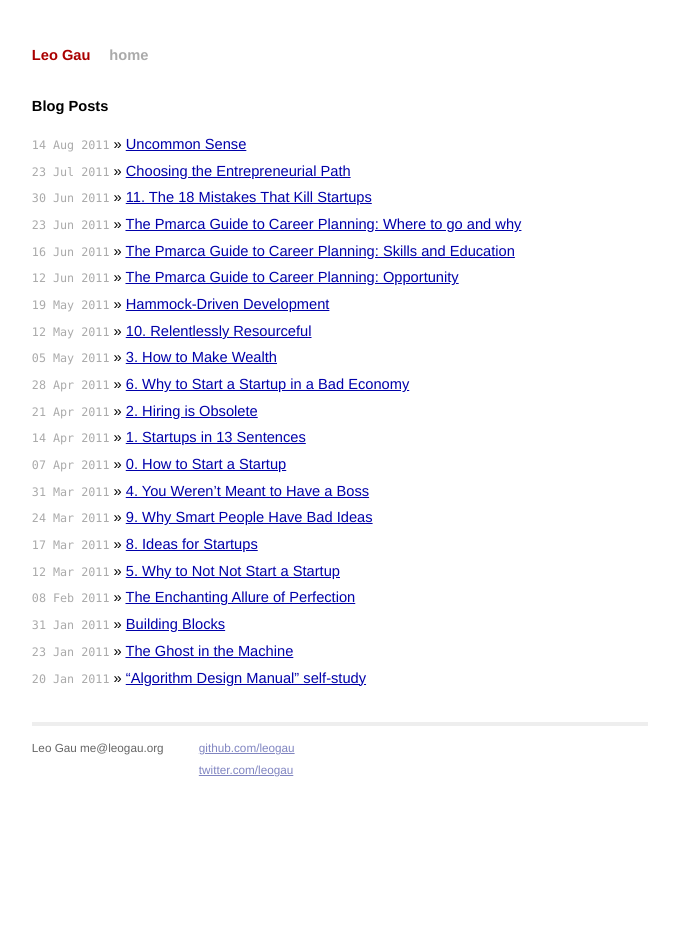
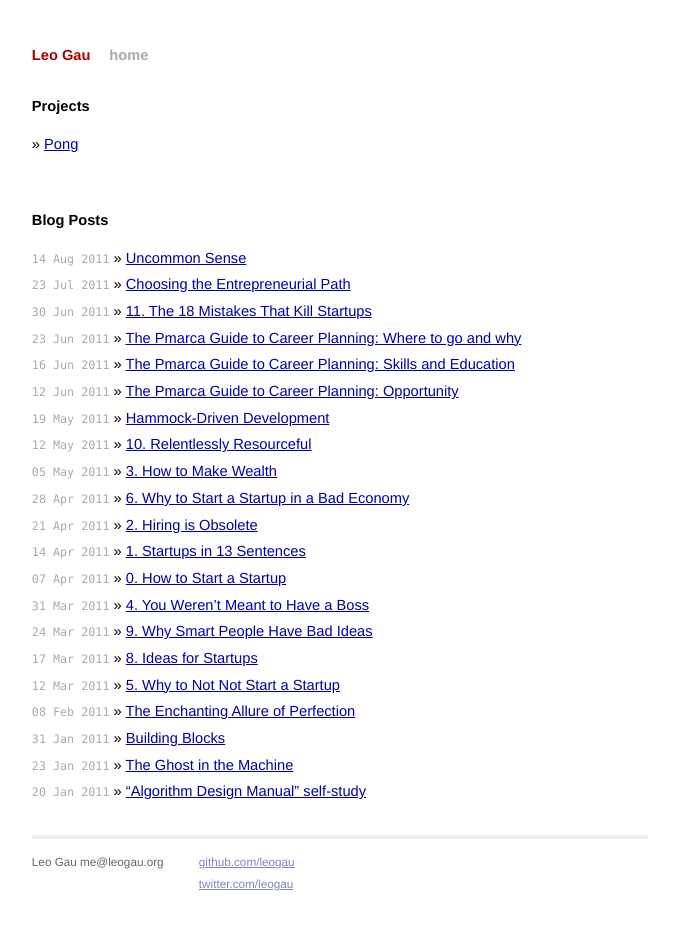
Before and after one commit to leogau/leogau.org-archive, a Jekyll site: the page built from index.html, in a window 1280 px wide. Shown: the whole page, without its empty margins (300-979 px from the left). Built offline with Jekyll 4.4.1, drawn with Linux system fonts in a browser that asks for light colours.

Commit message:
Add Pong project

```diff
--- a/css/screen.css
+++ b/css/screen.css
@@ -67,6 +67,21 @@ ul.posts {
   }
 
   ul.posts span {
+    color: #aaa;
+    font-family: Monaco, "Courier New", monospace;
+    font-size: 80%;
+  }
+
+  ul.projects {
+    list-style-type: none;
+    margin-bottom: 2em;
+  }
+
+  ul.projects li {
+    line-height: 1.75em;
+  }
+
+  ul.projects span {
     color: #aaa;
     font-family: Monaco, "Courier New", monospace;
     font-size: 80%;
--- a/index.html
+++ b/index.html
@@ -4,6 +4,13 @@ title: Leo Gau
 ---
 
 <div id="home">
+  <h1>Projects</h1>
+  <ul class="projects">
+      <li> &raquo; <a href="/pong">Pong</a></li>
+  </ul>
+
+  <br />
+
   <h1>Blog Posts</h1>
   <ul class="posts">
     {% for post in site.posts %}
```
